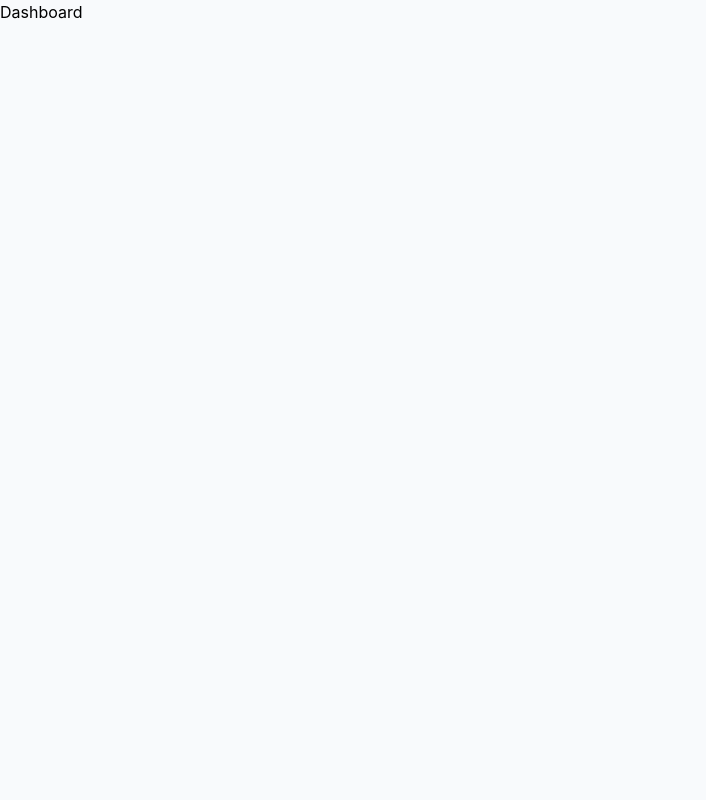
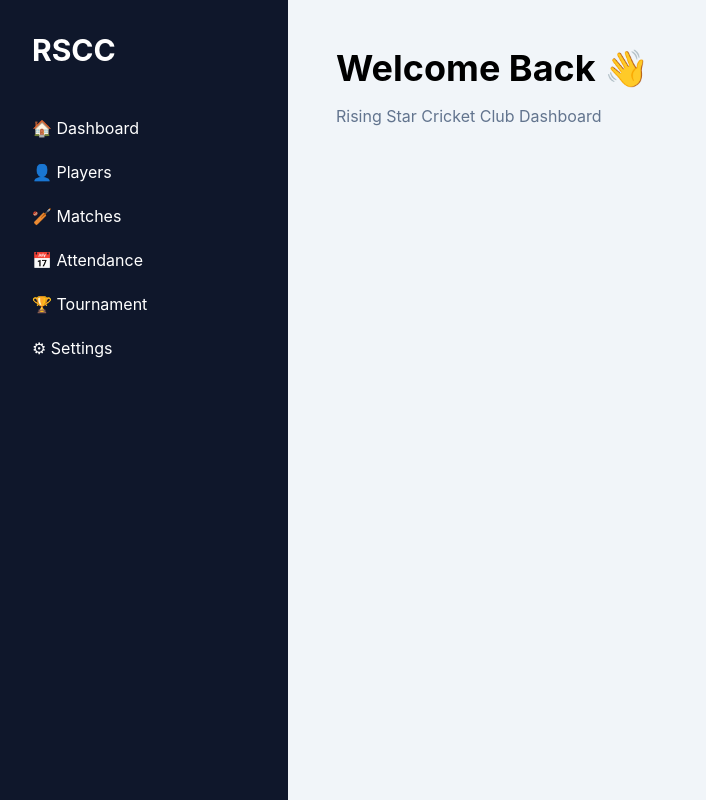
Before and after one commit to apexalphaa/rscc-app, a React (Vite) app in the folder apps/frontend/: page /dashboard in a window 1280 px wide. Shown: the whole page, without its empty margins (0-706 px from the left). Built offline with nearby package versions, Linux system fonts and the light colour scheme.

Commit message:
Update Dashboard.jsx

```diff
--- a/apps/frontend/src/pages/Dashboard.jsx
+++ b/apps/frontend/src/pages/Dashboard.jsx
@@ -1,7 +1,47 @@
 export default function Dashboard() {
   return (
-    <div>
-      <h1>Dashboard</h1>
+    <div className="min-h-screen bg-slate-100">
+
+      <div className="flex">
+
+        <aside className="w-72 bg-slate-900 text-white min-h-screen p-8">
+
+          <h1 className="text-3xl font-bold">
+            RSCC
+          </h1>
+
+          <ul className="space-y-5 mt-12">
+
+            <li>🏠 Dashboard</li>
+
+            <li>👤 Players</li>
+
+            <li>🏏 Matches</li>
+
+            <li>📅 Attendance</li>
+
+            <li>🏆 Tournament</li>
+
+            <li>⚙ Settings</li>
+
+          </ul>
+
+        </aside>
+
+        <main className="flex-1 p-12">
+
+          <h2 className="text-4xl font-bold">
+            Welcome Back 👋
+          </h2>
+
+          <p className="text-slate-500 mt-4">
+            Rising Star Cricket Club Dashboard
+          </p>
+
+        </main>
+
+      </div>
+
     </div>
   );
 }
```
